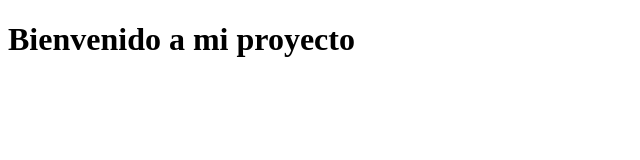
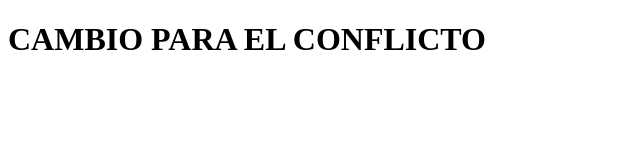
Before and after one commit to AngelDaw00/pruebaexamened, a plain HTML site: page src/index.html in a window 1280 px wide. Shown: the whole page, without its empty margins (0-640 px from the left). Drawn offline with Linux system fonts and the light colour scheme.

Commit message:
Conflicto

```diff
--- a/src/index.html
+++ b/src/index.html
@@ -4,6 +4,6 @@
     <title>Mi Proyecto Individual</title>
 </head>
 <body>
-    <h1>Bienvenido a mi proyecto</h1>
+    <h1>CAMBIO PARA EL CONFLICTO</h1>
 </body>
 </html>
--- /dev/null
+++ b/src/styles.css
@@ -0,0 +1 @@
+ERROR
```
